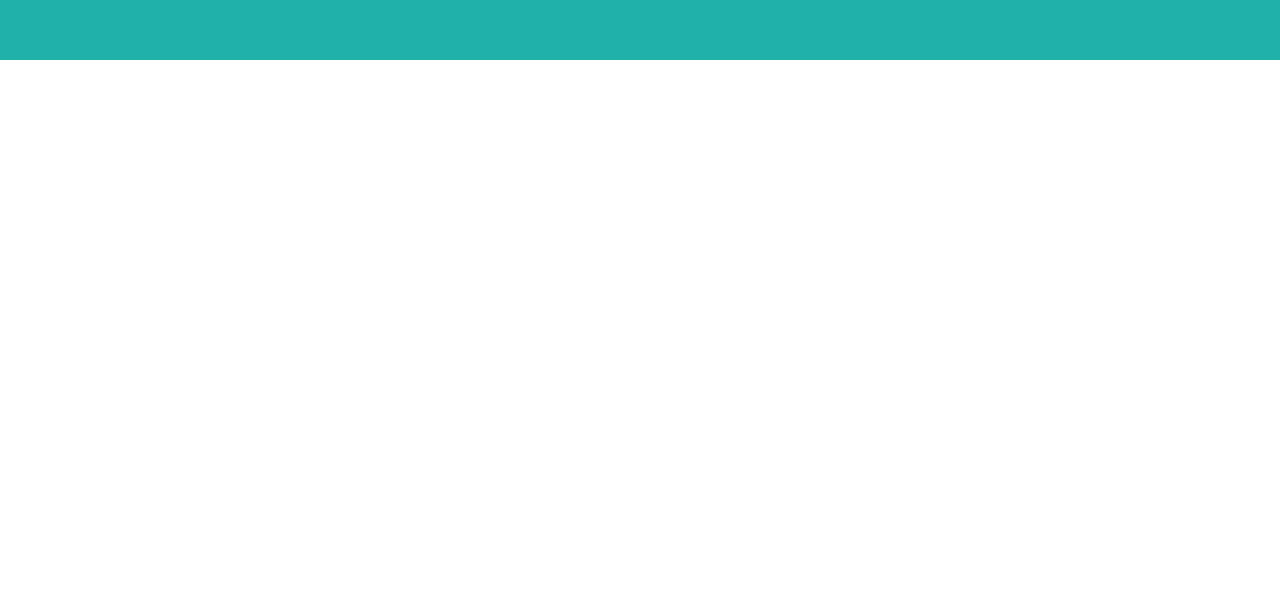
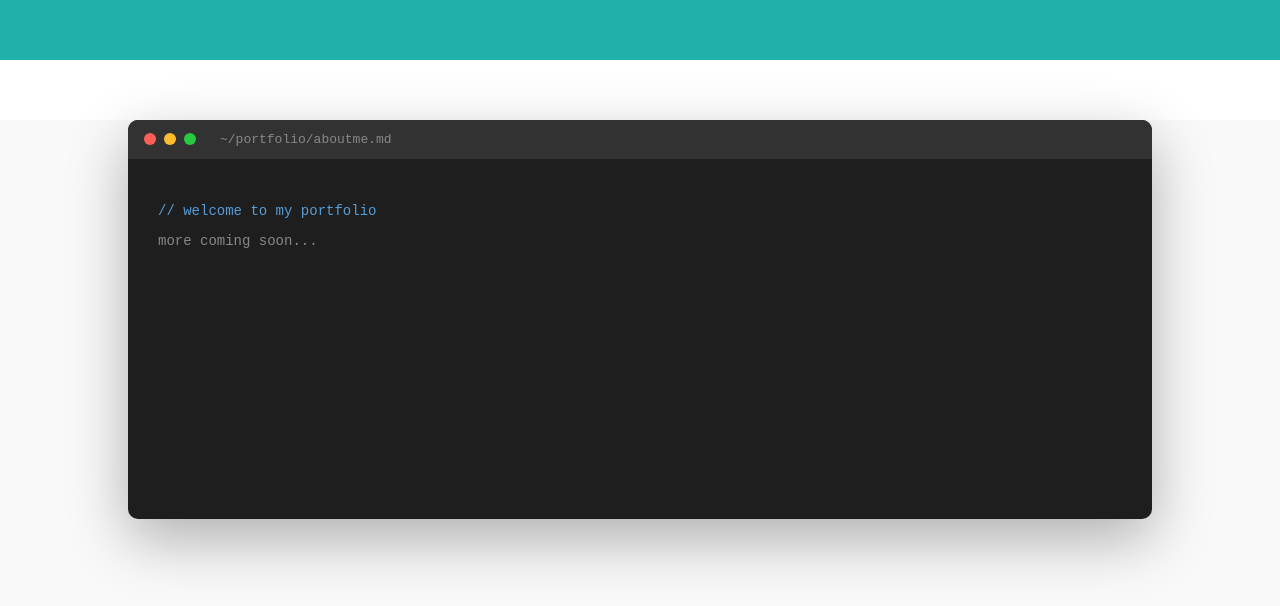
Before and after one commit to ama321518/my-portfolio, a React (Create React App) app: page / in a window 1280 px wide. Shown: the part 848-1454 px from the top of the page. Before the commit the page ends 908 px from the top, so only its background shows below. Built offline with nearby package versions, Linux system fonts and the light colour scheme.

Commit message:
vs code editor

```diff
--- a/src/App.tsx
+++ b/src/App.tsx
@@ -1,4 +1,5 @@
 import Navbar from './Navbar';
+import VSCodeEditor from './VSCodeEditor';
 
 function App() {
   return (
@@ -14,10 +15,10 @@
         gap: '20px'
       }}>
         <h1 style={{ color: 'white', fontFamily: 'Arial', fontSize: '48px', margin: 0 }}>
-          hi, i'm ama 🩷
+          hi, i'm Ama 🩷
         </h1>
         <p style={{ color: 'white', fontFamily: 'Arial', fontSize: '20px', margin: 0 }}>
-          cs student @ calvin university • aspiring software engineer
+          CS student @ Calvin University • aspiring software engineer
         </p>
         <button style={{
           backgroundColor: 'white',
@@ -32,6 +33,9 @@
           view my work
         </button>
       </div>
+      <div style={{ backgroundColor: '#f9f9f9', paddingBottom: '60px' }}>
+        <VSCodeEditor />
+      </div>
     </div>
   );
 }
--- /dev/null
+++ b/src/VSCodeEditor.tsx
@@ -0,0 +1,37 @@
+const VSCodeEditor = () => {
+  return (
+    <div style={{
+      backgroundColor: '#1e1e1e',
+      borderRadius: '10px',
+      margin: '60px auto',
+      width: '80%',
+      fontFamily: 'monospace',
+      boxShadow: '0 20px 60px rgba(0,0,0,0.3)',
+    }}>
+
+      {/* Top bar with dots */}
+      <div style={{
+        backgroundColor: '#323233',
+        padding: '12px 16px',
+        borderRadius: '10px 10px 0 0',
+        display: 'flex',
+        alignItems: 'center',
+        gap: '8px'
+      }}>
+        <div style={{ width: 12, height: 12, borderRadius: '50%', backgroundColor: '#ff5f56' }} />
+        <div style={{ width: 12, height: 12, borderRadius: '50%', backgroundColor: '#ffbd2e' }} />
+        <div style={{ width: 12, height: 12, borderRadius: '50%', backgroundColor: '#27c93f' }} />
+        <span style={{ color: '#888', marginLeft: '16px', fontSize: '13px' }}>~/portfolio/aboutme.md</span>
+      </div>
+
+      {/* Editor body */}
+      <div style={{ padding: '30px', color: '#d4d4d4', fontSize: '14px', minHeight: '300px' }}>
+        <p style={{ color: '#569cd6' }}>// welcome to my portfolio</p>
+        <p style={{ color: '#888' }}>more coming soon...</p>
+      </div>
+
+    </div>
+  );
+}
+
+export default VSCodeEditor;
```
